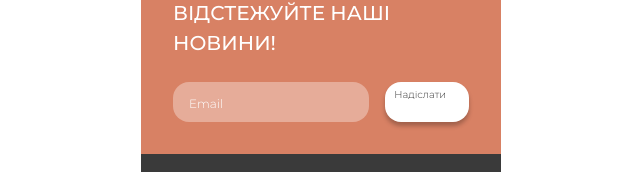
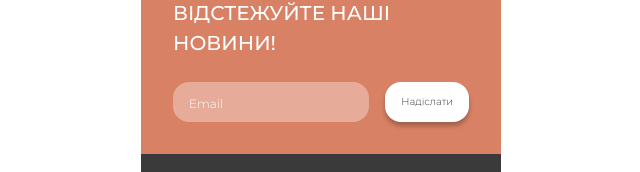
Before and after one commit to cyanidium-dev/art-lover-frontend, a Next.js app: page / in a window 1280 px wide. Shown: the part 234-406 px from the top of the page, without its empty margins (319-959 px from the left). Built offline with nearby package versions, Linux system fonts and the light colour scheme.

Commit message:
Update ButtonOval.tsx

```diff
--- a/src/shared/components/ButtonOval/ButtonOval.tsx
+++ b/src/shared/components/ButtonOval/ButtonOval.tsx
@@ -13,7 +13,7 @@ type Props = {
 const ButtonOval = (props: Props) => {
     return (
         <button
-            className={`btn flex ${props.className} ${props.variant} ${props.size} cursor-pointer rounded-2xl text-[var(--main-dark-color)]  px-2 py-2 `}
+            className={`btn flex ${props.className} ${props.variant} ${props.size} cursor-pointer rounded-2xl text-[var(--main-dark-color)]  px-2 py-2 items-center justify-center`}
             onClick={props.onClick}
             style={{
                 background: 'linear-gradient(121deg, #FFF 22.48%, #FF692D 337.32%)',
@@ -21,7 +21,7 @@ const ButtonOval = (props: Props) => {
                 border: '1px solid transparent',
                 ...props.style,
             }}
-        >   {props.svg && <span className="mr-1">{props.svg}</span>}
+        >
             <span className="truncate">{props.buttonText}</span>
 
 
```
